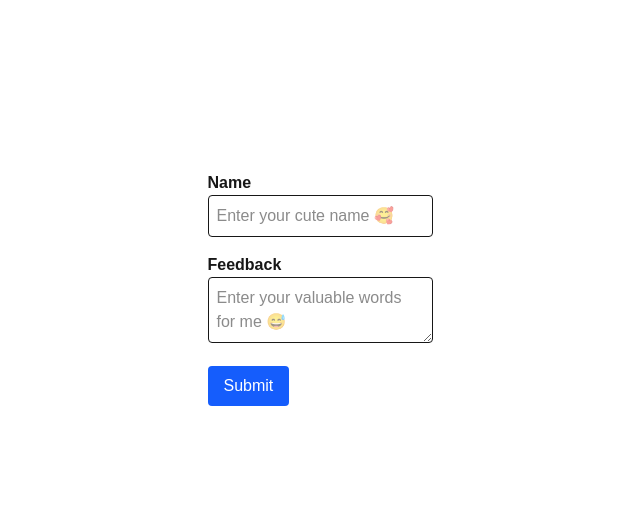
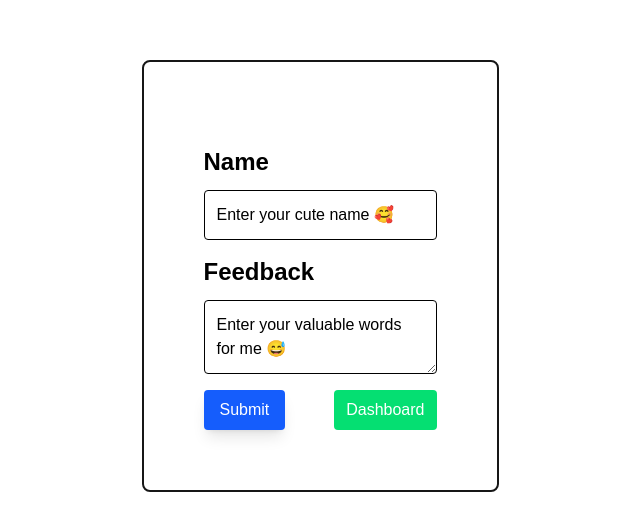
Before and after one commit to anurag77889/feed-collect, a Next.js app: page /addFeedback in a window 1280 px wide. Shown: the part 124-654 px from the top of the page, without its empty margins (320-960 px from the left). Built offline with nearby package versions, Linux system fonts and the light colour scheme.

Commit message:
"Before Final Touch"

```diff
--- /dev/null
+++ b/app/_components/Back2Dashboard.tsx
@@ -0,0 +1,16 @@
+import Link from "next/link";
+import React from "react";
+
+function Back2Dashboard() {
+  return (
+    <div>
+      <Link href={"/dashboard"}>
+        <button className="bg-green-400 text-white px-3 py-2 rounded cursor-pointer ">
+          Dashboard
+        </button>
+      </Link>
+    </div>
+  );
+}
+
+export default Back2Dashboard;
--- a/app/_components/FeedbackForm.tsx
+++ b/app/_components/FeedbackForm.tsx
@@ -1,10 +1,12 @@
 "use client";
 import { zodResolver } from "@hookform/resolvers/zod";
+import Link from "next/link";
 import React from "react";
 import { useForm } from "react-hook-form";
 import toast from "react-hot-toast";
 
 import { z } from "zod";
+import Back2Dashboard from "./Back2Dashboard";
 
 const feedbackSchema = z.object({
   name: z.string().min(3, "Name must be at least 3 characters"),
@@ -46,39 +48,48 @@ function FeedbackForm() {
     }
   };
   return (
-    <>
+    <div className="min-h-screen flex justify-center items-center">
+      <div className="border-2 p-15 rounded-lg bg-white">
         <form onSubmit={handleSubmit(onSubmit)} className="space-y-4 mt-6">
-        <div>
-          <label className="block font-semibold">Name</label>
+          <div className="flex flex-col gap-3">
+            <label className="block font-semibold text-2xl text-black">
+              Name
+            </label>
             <input
               {...register("name")}
-            className="border p-2 w-full rounded"
+              className="border p-3 w-full rounded border-black placeholder:text-black"
               placeholder="Enter your cute name 🥰"
             />
             {errors.name && (
               <p className="text-red-500 text-sm">{errors.name.message}</p>
             )}
           </div>
-        <div>
-          <label className="block font-semibold">Feedback</label>
+          <div className="flex flex-col gap-3">
+            <label className="block font-semibold text-2xl text-black">
+              Feedback
+            </label>
             <textarea
               {...register("feedback")}
-            className="border p-2 w-full rounded"
+              className="border p-3 w-full rounded border-black placeholder:text-black "
               placeholder="Enter your valuable words for me 😅"
             />
             {errors.feedback && (
               <p className="text-red-500 text-sm">{errors.feedback.message}</p>
             )}
           </div>
+          <div className="flex justify-between">
             <button
               type="submit"
               disabled={isSubmitting}
-          className="bg-blue-600 text-white px-4 py-2 rounded"
+              className="bg-blue-600 shadow-lg text-white px-4 py-2 rounded cursor-pointer"
             >
               {isSubmitting ? "Submitting..." : "Submit"}
             </button>
+            <Back2Dashboard />
+          </div>
         </form>
-    </>
+      </div>
+    </div>
   );
 }
 
--- a/app/_components/FeedbackList.tsx
+++ b/app/_components/FeedbackList.tsx
@@ -8,8 +8,31 @@ function FeedbackList() {
   const { data, error, isLoading, mutate } = useSWR("/api/feedback", fetcher);
 
   if (isLoading) return <p>Loading feedbacks....</p>;
-  if (error) return <p>Error loading feedbacks...</p>;
-  return <div>FeedbackList</div>;
+  if (error) return <p>Error loading feedbacks.</p>;
+  return (
+    <div className="mt-6">
+      <div className="flex justify-between">
+        <h2 className="text-xl font-semibold mb-2">List of Feedbacks: </h2>
+        <button
+          onClick={() => mutate()}
+          className="mb-4 bg-black px-4 py-2 rounded"
+        >
+          🔄 Refresh
+        </button>
+      </div>
+      <ul className="space-y-4">
+        {data.feedbacks.map((fb: any, i: number) => (
+          <li key={i} className="border rounded p-3">
+            <p className="font-semibold">{fb.name}</p>
+            <p>{fb.feedback}</p>
+            <p className="text-xs text-gray-500 mt-1">
+              {new Date(fb.date).toLocaleString()}
+            </p>
+          </li>
+        ))}
+      </ul>
+    </div>
+  );
 }
 
 export default FeedbackList;
--- a/app/dashboard/page.tsx
+++ b/app/dashboard/page.tsx
@@ -5,6 +5,7 @@ import React from "react";
 import LogoutButton from "../_components/LogoutButton";
 import useSWR from "swr";
 import AddFeedbackButton from "../_components/AddFeedbackButton";
+import FeedbackList from "../_components/FeedbackList";
 
 const fetcher = (url: string) => fetch(url).then((res) => res.json());
 
@@ -29,6 +30,9 @@ function DashboardPage() {
           <AddFeedbackButton />
           <LogoutButton />
         </div>
+        <div className="mt-4">
+          <FeedbackList />
+        </div>
       </div>
     </div>
   );
```
Lines whose indentation alone changed are shown as unchanged.
